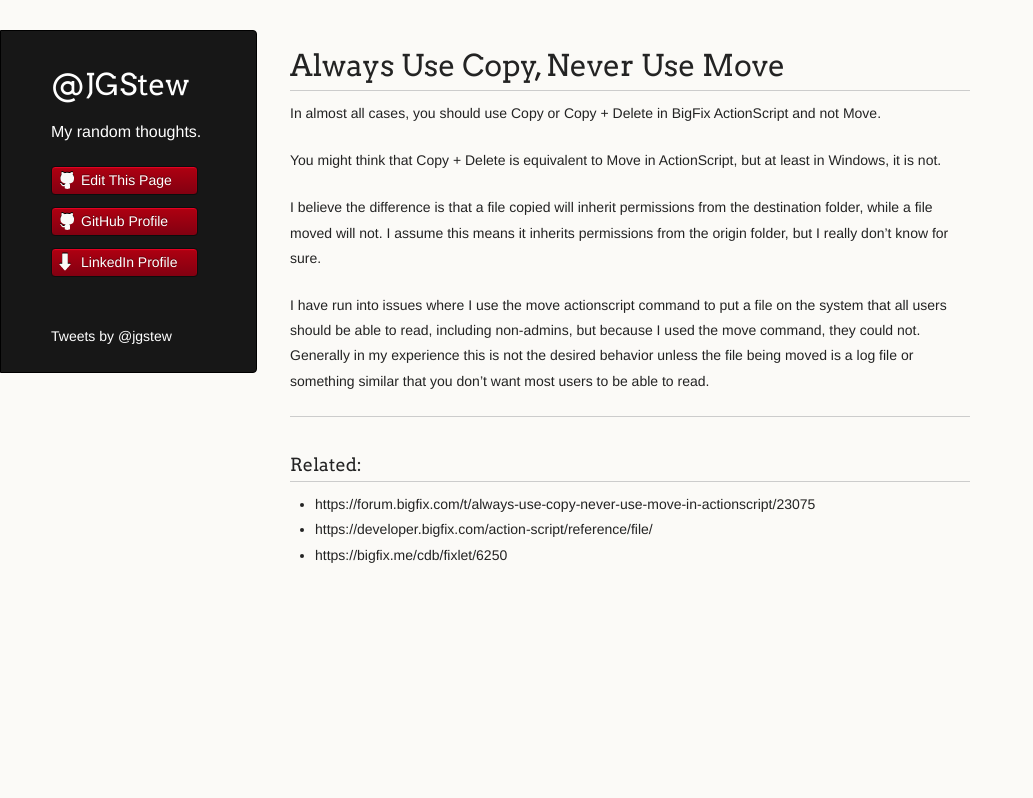
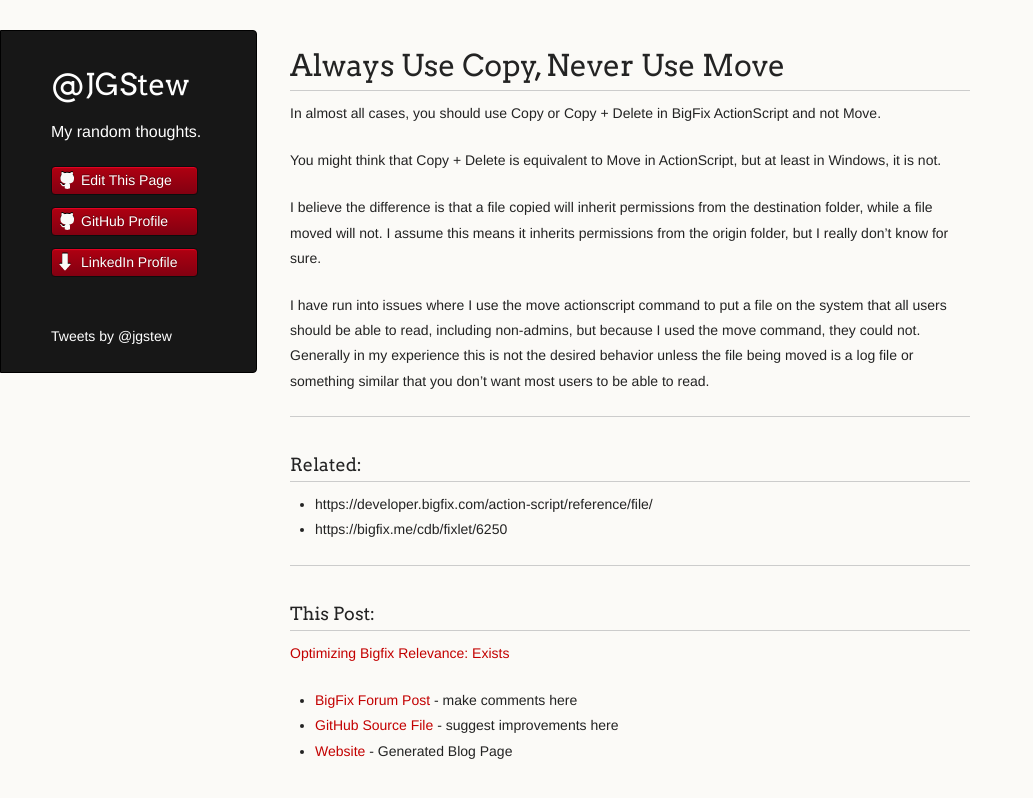
Before and after one commit to jgstew/jgstew.github.io, a Jekyll site: the page built from _posts/2017-10-09-always-use-copy,-never-use-move.md, in a window 1280 px wide. Shown: the top 798 px of the page, without its empty margins (0-1033 px from the left). Built offline with Jekyll 4.4.1, drawn with Linux system fonts in a browser that asks for light colours; comment, search, counter and statistics services are not loaded.

Commit message:
Update 2017-10-09-always-use-copy,-never-use-move.md

```diff
--- a/_posts/2017-10-09-always-use-copy,-never-use-move.md
+++ b/_posts/2017-10-09-always-use-copy,-never-use-move.md
@@ -7,10 +7,20 @@ I believe the difference is that a file copied will inherit permissions from the
 I have run into issues where I use the move actionscript command to put a file on the system that all users should be able to read, including non-admins, but because I used the move command, they could not. Generally in my experience this is not the desired behavior unless the file being moved is a log file or something similar that you don't want most users to be able to read.
 
 
+
 ----------
 
 ### Related:
 
-- https://forum.bigfix.com/t/always-use-copy-never-use-move-in-actionscript/23075
 - https://developer.bigfix.com/action-script/reference/file/
 - https://bigfix.me/cdb/fixlet/6250
+
+----------
+
+### This Post:
+
+[Optimizing Bigfix Relevance: Exists](https://forum.bigfix.com/t/always-use-copy-never-use-move-in-actionscript/23075)
+
+- [BigFix Forum Post](https://forum.bigfix.com/t/always-use-copy-never-use-move-in-actionscript/23075) - make comments here
+- [GitHub Source File](https://github.com/jgstew/jgstew.github.io/blob/master/_posts/2017-10-09-always-use-copy%2C-never-use-move.md) - suggest improvements here
+- [Website](http://jgstew.github.io/bigfix/2017/10/09/always-use-copy,-never-use-move.html) - Generated Blog Page
```
